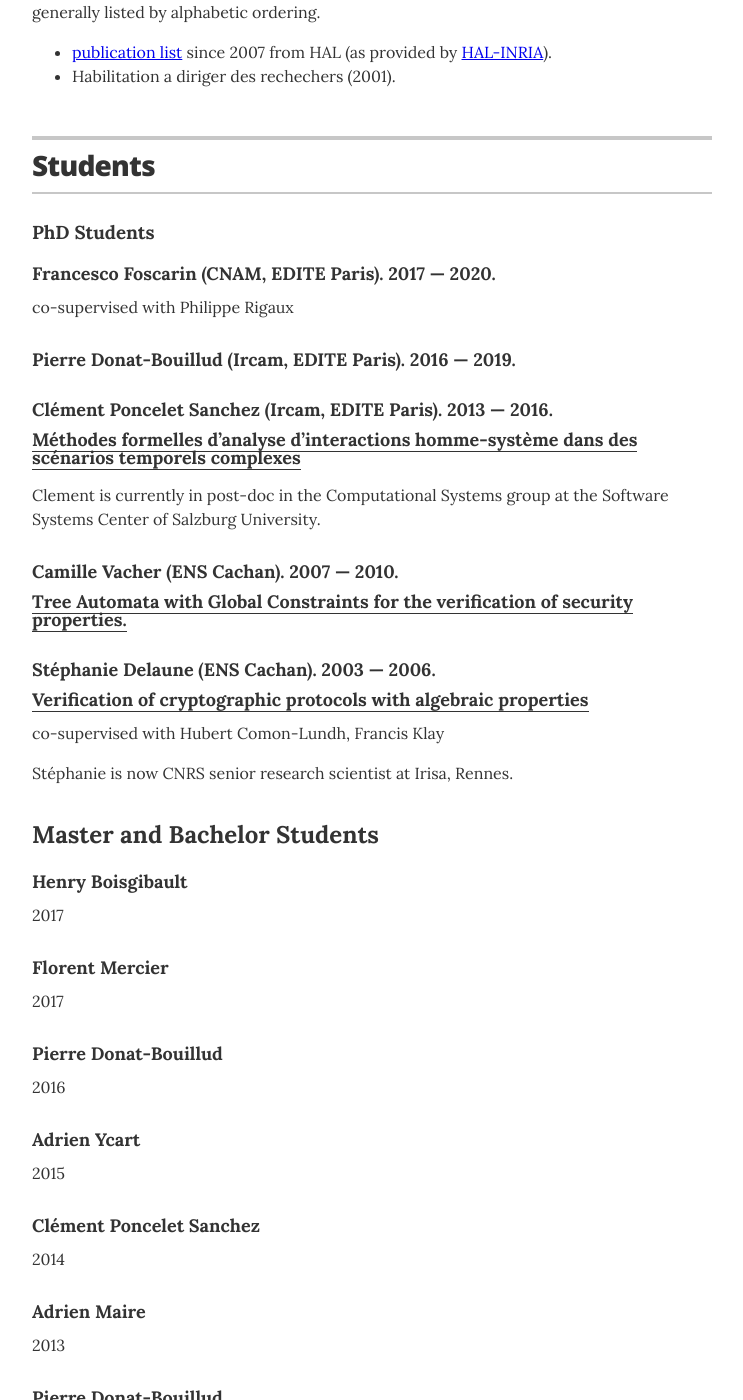
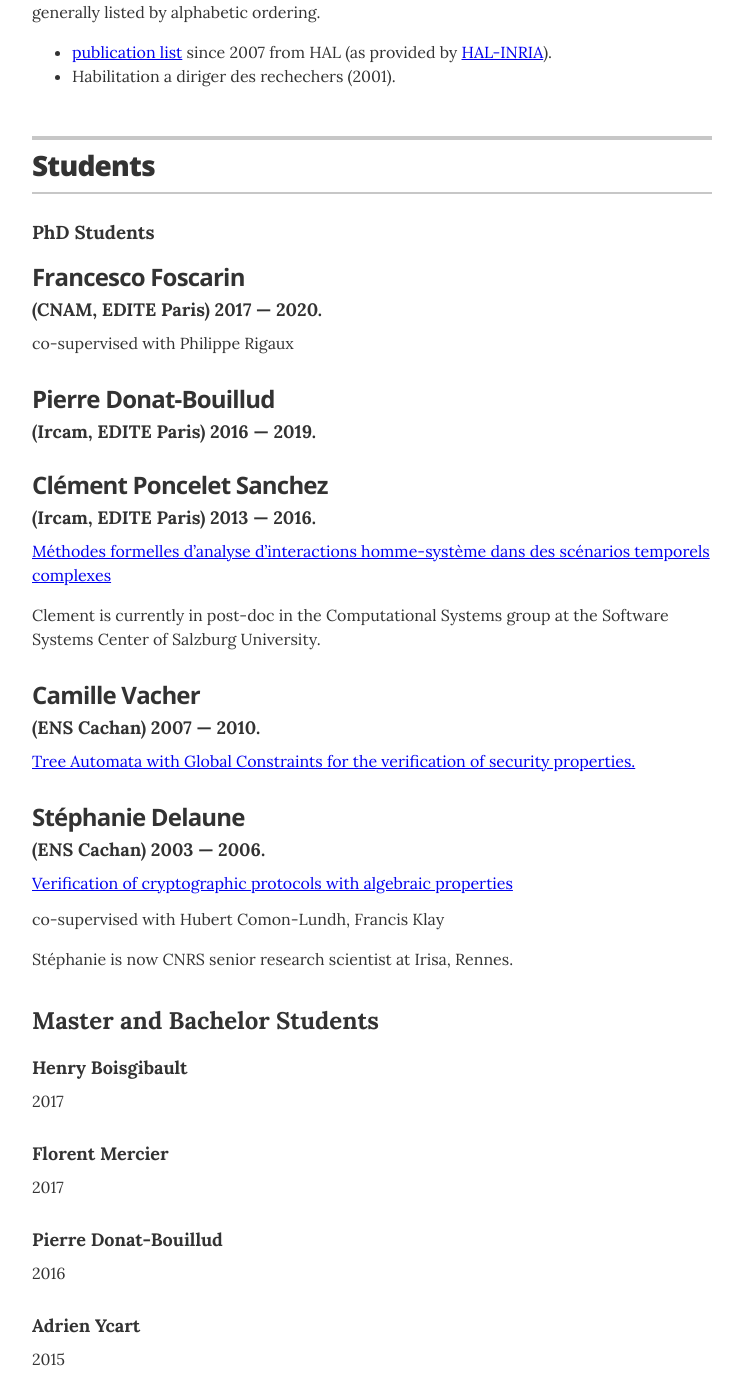
Before and after one commit to florento/florent-jacquemard.github.io, a Jekyll site: the page built from index.html, in a window 1280 px wide and 1400 px high, scrolled down 781 px. Shown: the whole window, without its empty margins (268-1011 px from the left). Built offline with Jekyll 4.4.1, drawn with Linux system fonts in a browser that asks for light colours.

Commit message:
format phd student

```diff
--- a/_layouts/resume.html
+++ b/_layouts/resume.html
@@ -159,8 +159,9 @@
         <h3> PhD Students</h3>
         {% for student in site.data.students-phd %}
         <div class="resume-item">
-          <h4 class="resume-item-details">{{ student.name }} ({{ student.school}}). {{ student.duration}}.</h4>
-          <h4 class="resume-item-details" itemprop="name">{% if student.url %}<a href="{{ student.url }}">{{ student.title }}</a>{% else %}{{ project.title }}{% endif %}</h4>
+          <h4 class="resume-item-title" itemprop="name">{{ student.name }}</h4>
+          <h4 class="resume-item-details">({{ student.school}}) {{ student.duration}}.</h4>
+          {% if student.url %}<a href="{{ student.url }}">{{ student.title }}</a>{% else %}{{ project.title }}{% endif %}
           {% if student.codir %}<p class="resume-item-copy">co-supervised with {{ student.codir }}</p>{% endif %}
           {% if student.alumni %}<p class="resume-item-copy">{{ student.alumni | markdownify }}</p>{% endif %}
         </div>
```
